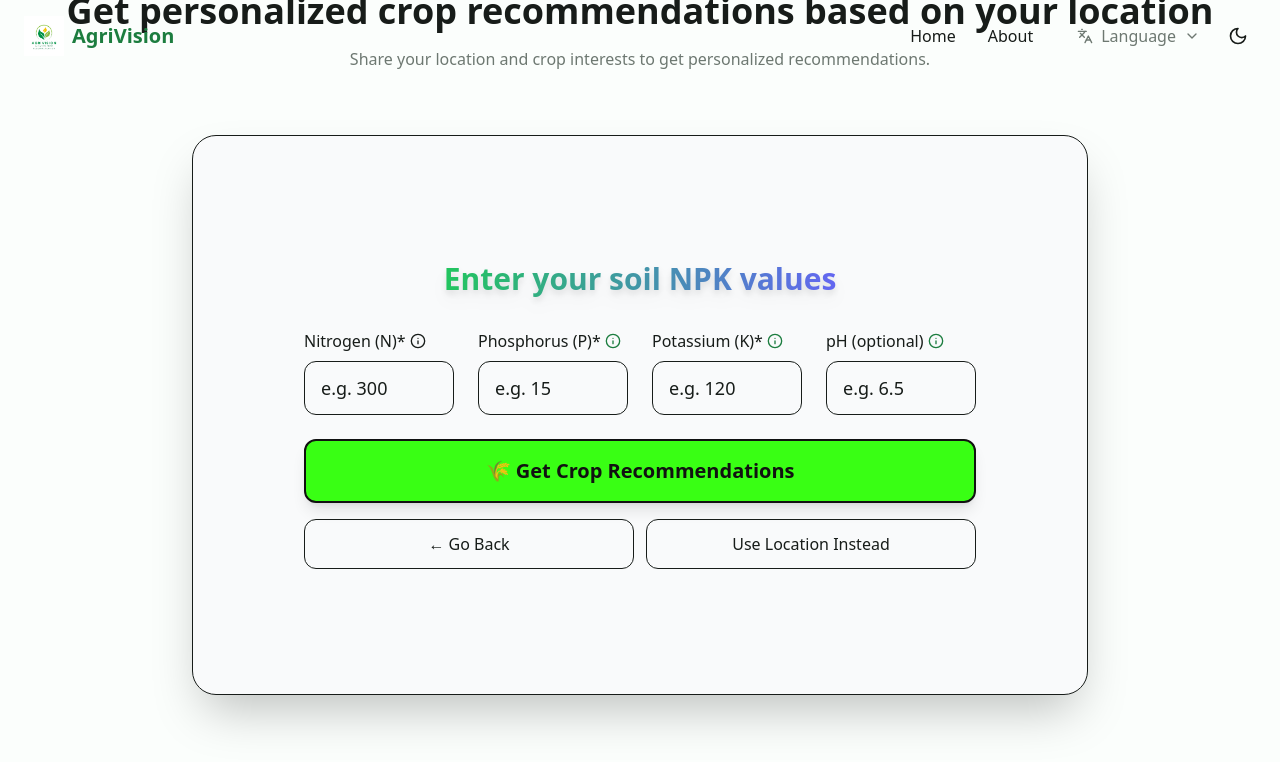
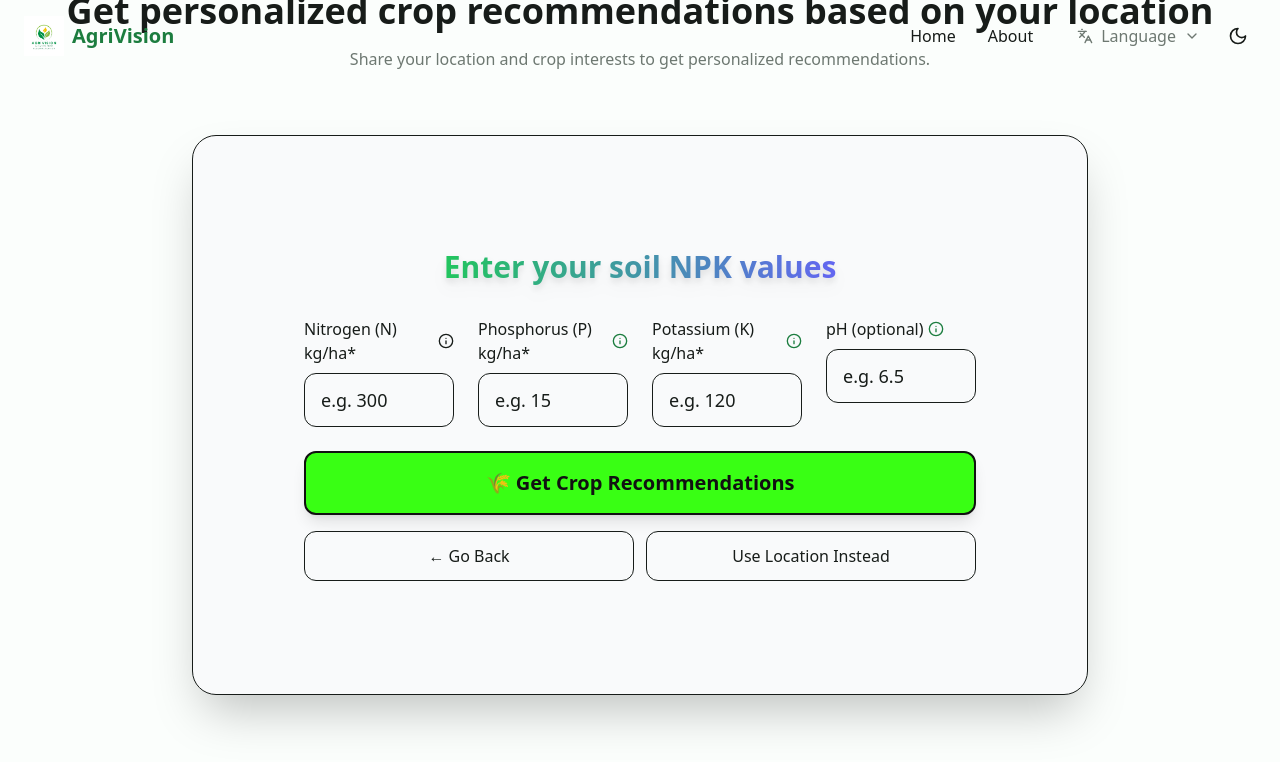
Before and after one commit to Dhanush2002-28/cropwise-harvest-navigator, a React (Vite) app: page / in a window 1280 px wide. Both pictures are taken after a click on the button "Yes, I know my NPK values". Shown: the part 953-1715 px from the top of the page. Built offline with nearby package versions, Linux system fonts and the light colour scheme.

Commit message:
Minor updates

```diff
--- a/src/components/NPKOrLocationSelector.tsx
+++ b/src/components/NPKOrLocationSelector.tsx
@@ -224,7 +224,7 @@ const NPKOrLocationSelector: React.FC<NPKOrLocationSelectorProps> = ({
               <div className="grid grid-cols-1 md:grid-cols-4 gap-6">
                 <div>
                   <label className="text-base font-medium mb-2 flex items-center gap-1 text-[var(--foreground,#18181b)] dark:text-[var(--foreground,#f3f4f6)]">
-                    Nitrogen (N)*
+                    Nitrogen (N) kg/ha*
                     <Tooltip>
                       <TooltipTrigger asChild>
                         <span tabIndex={0}>
@@ -248,7 +248,7 @@ const NPKOrLocationSelector: React.FC<NPKOrLocationSelectorProps> = ({
                 </div>
                 <div>
                   <label className="text-base font-medium mb-2 flex items-center gap-1 text-foreground">
-                    Phosphorus (P)*
+                    Phosphorus (P) kg/ha*
                     <Tooltip>
                       <TooltipTrigger asChild>
                         <span tabIndex={0}>
@@ -273,7 +273,7 @@ const NPKOrLocationSelector: React.FC<NPKOrLocationSelectorProps> = ({
                 </div>
                 <div>
                   <label className="text-base font-medium mb-2 flex items-center gap-1 text-foreground">
-                    Potassium (K)*
+                    Potassium (K) kg/ha*
                     <Tooltip>
                       <TooltipTrigger asChild>
                         <span tabIndex={0}>
```
